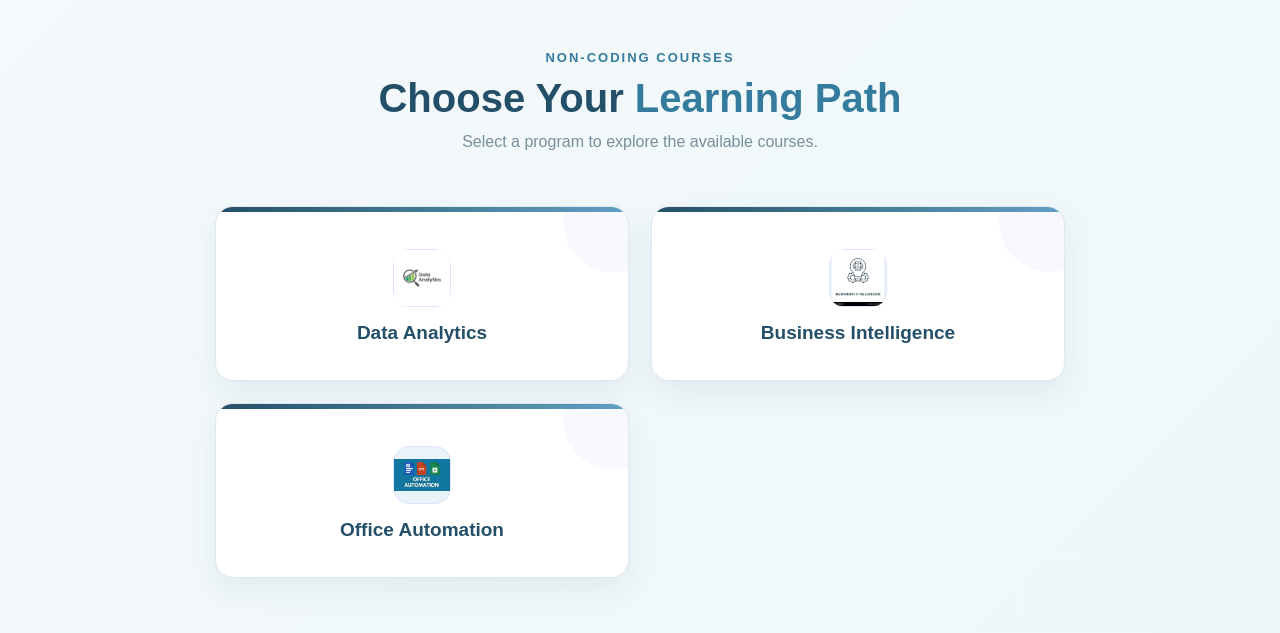
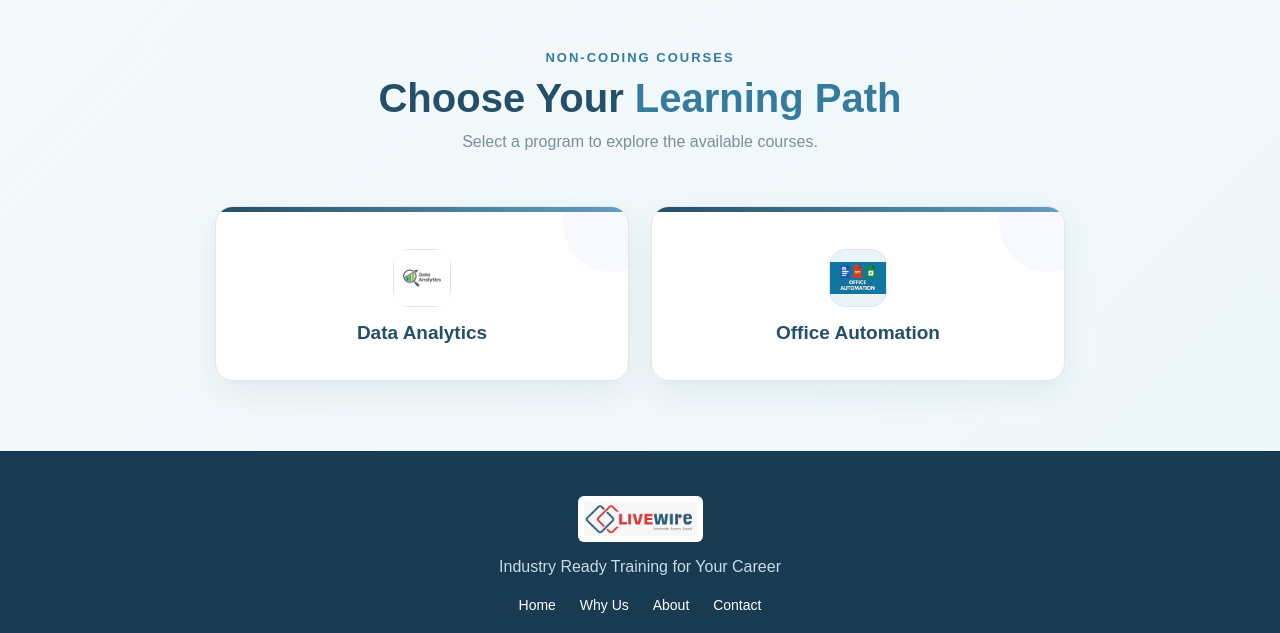
Before and after one commit to dharshini120606/Livewire, a plain HTML site: page noncoding.html in a window 1280 px wide. Shown: the part 462-1095 px from the top of the page. Drawn offline with Linux system fonts and the light colour scheme.

Commit message:
Delete Business Intelligence section
Removed Business Intelligence section from noncoding.html

```diff
--- a/noncoding.html
+++ b/noncoding.html
@@ -662,35 +662,6 @@
 
             </a>
 
-
-
-            <!-- =================================================
-                 BUSINESS INTELLIGENCE
-            ================================================= -->
-
-            <a href="business-intelligence.html"
-               class="coding-card">
-
-
-                <div class="coding-icon">
-
-                    <img src="BI-logo.avif" alt="Business Intelligence Logo">
-
-                </div>
-
-
-
-                <h3>
-
-                    Business Intelligence
-
-                </h3>
-
-
-            </a>
-
-
-
             <!-- =================================================
                  OFFICE AUTOMATION
             ================================================= -->
```
